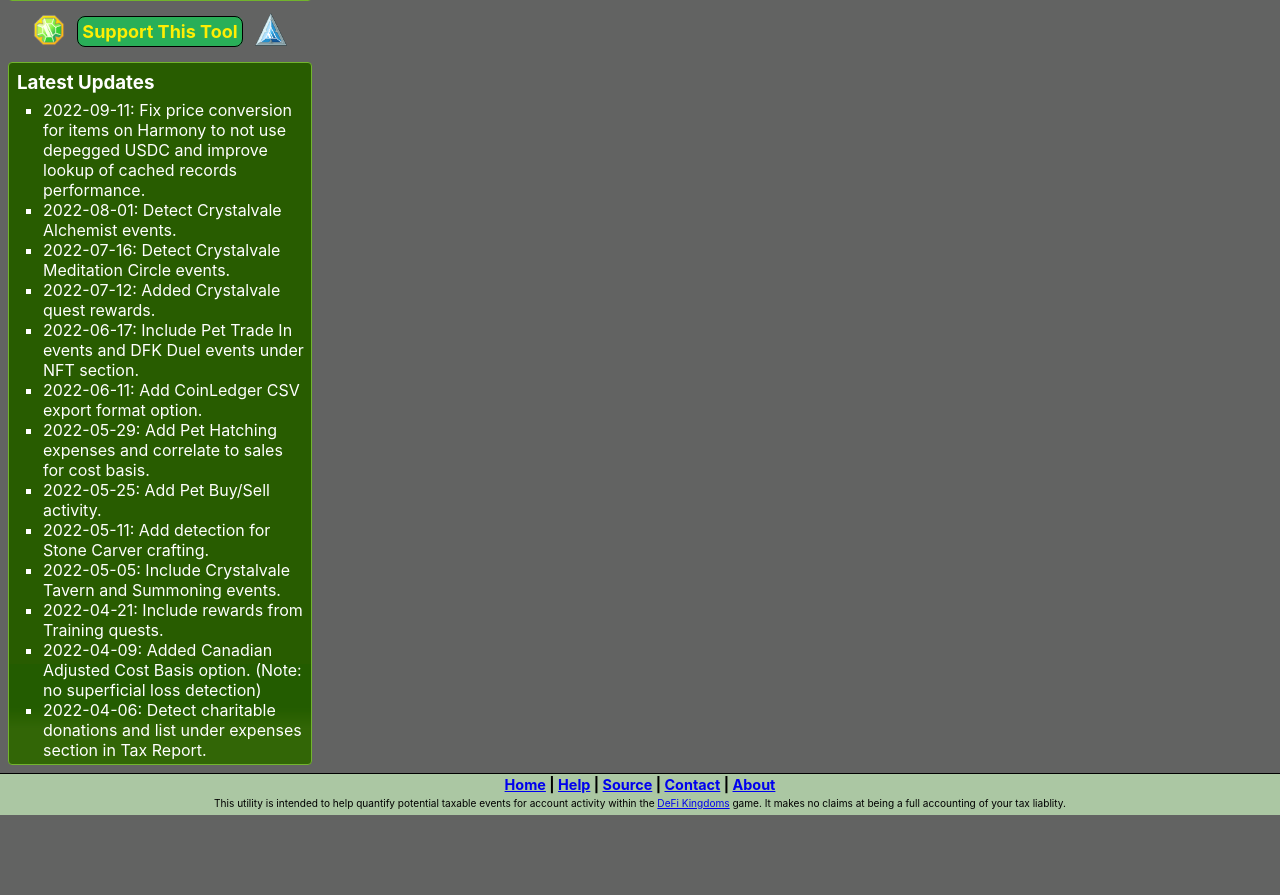
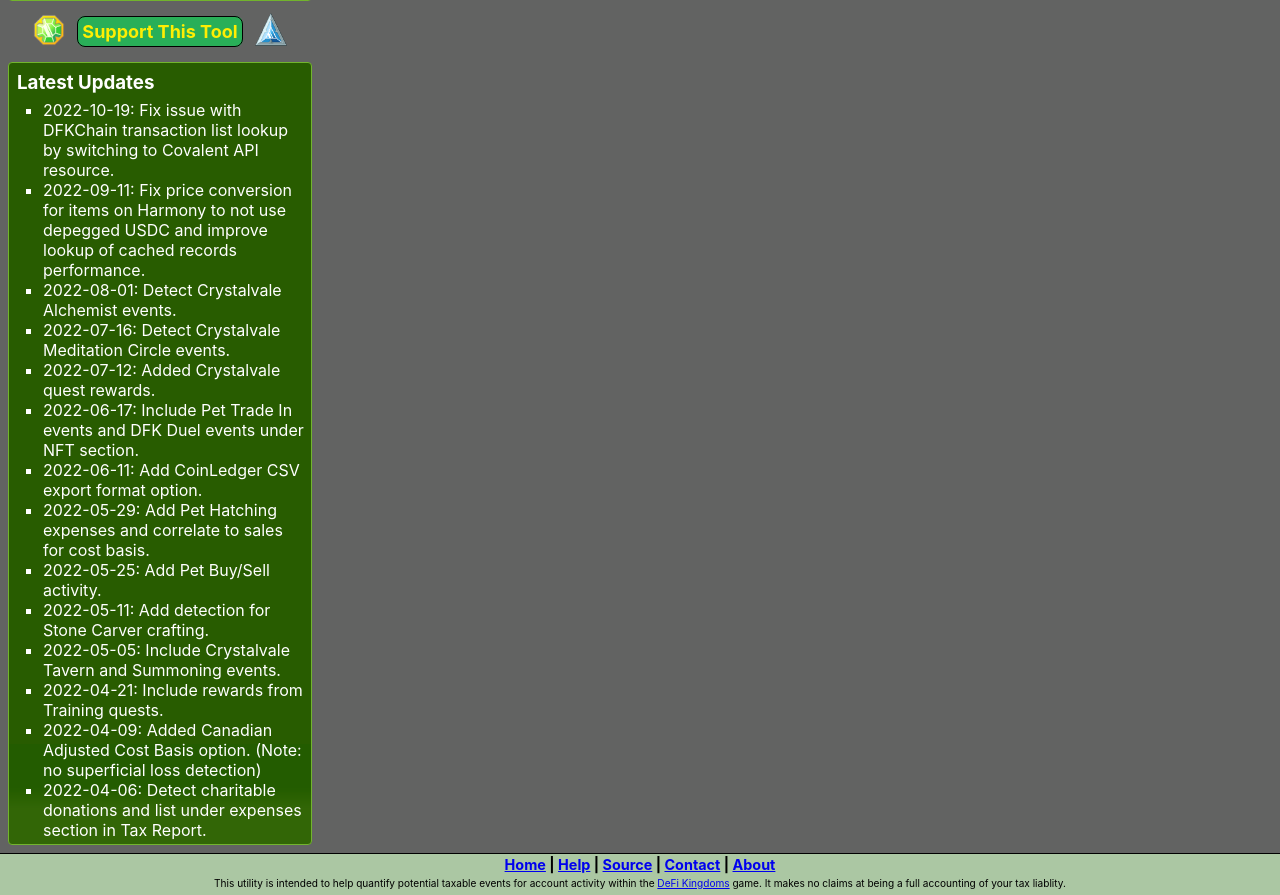
Before and after one commit to pwillworth/dfkreport, a Python web app: template web/templates/home.html in a window 1280 px wide. Shown: the part 811-1706 px from the top of the page. Before the commit the page ends 1626 px from the top, so only its background shows below. Run offline with Jinja, Linux system fonts and the light colour scheme; the template is opened without the code that fills it, so the values that code supplies are empty.

Commit message:
update notes

```diff
--- a/web/templates/home.html
+++ b/web/templates/home.html
@@ -295,6 +295,7 @@ function downloadDone() {
       <h3>Latest Updates</h3>
       <div class="sectionHead"></div>
       <ul>
+        <li>2022-10-19: Fix issue with DFKChain transaction list lookup by switching to Covalent API resource.</li>
         <li>2022-09-11: Fix price conversion for items on Harmony to not use depegged USDC and improve lookup of cached records performance.</li>
         <li>2022-08-01: Detect Crystalvale Alchemist events.</li>
         <li>2022-07-16: Detect Crystalvale Meditation Circle events.</li>
```
